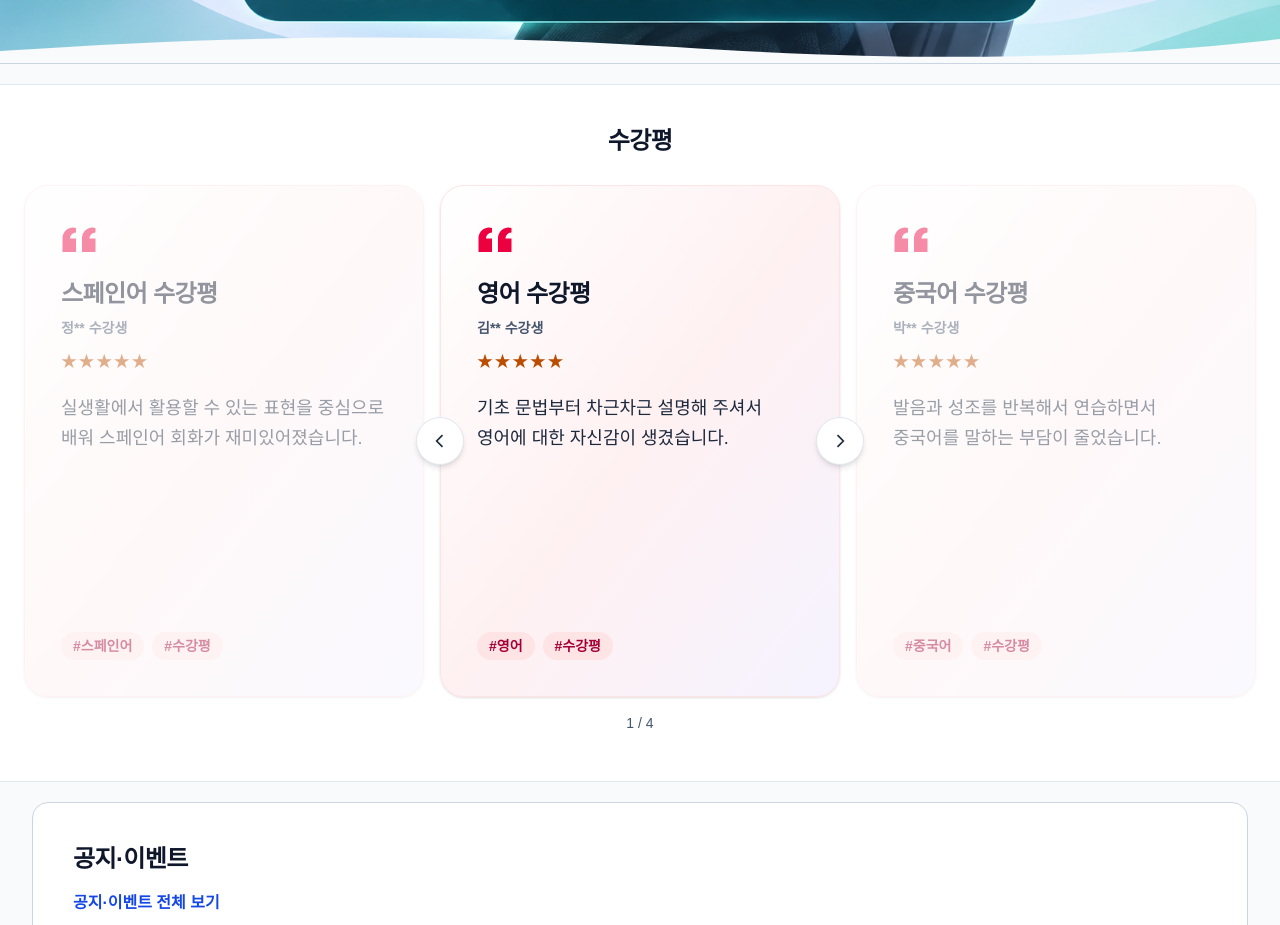
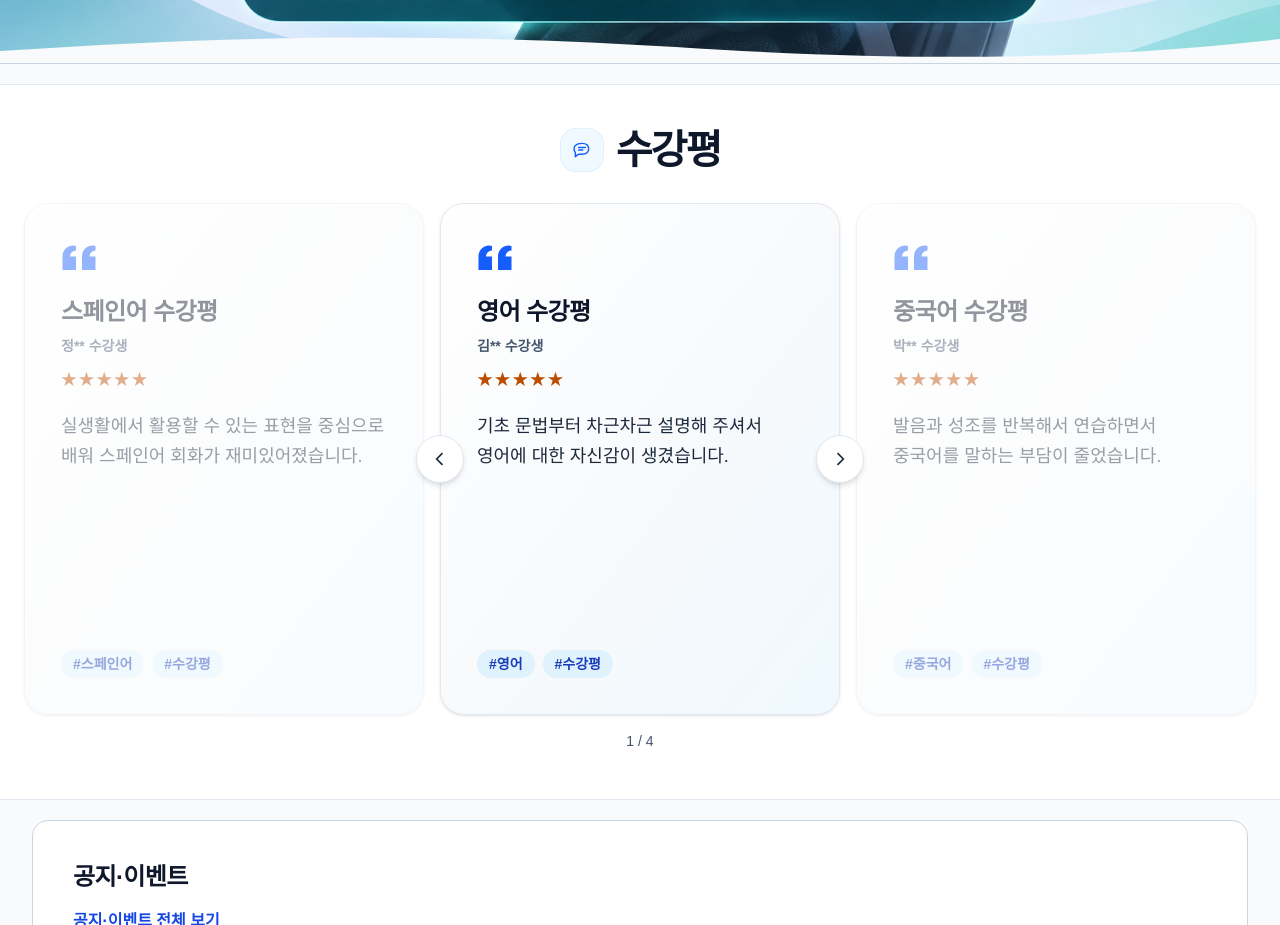
Before and after one commit to jeongjiyun777-ui/j-academy, a Next.js app in the folder frontend/: page / in a window 1280 px wide. Shown: the part 780-1705 px from the top of the page. Built offline with nearby package versions, Linux system fonts and the light colour scheme.

Commit message:
수강평 제목과 카드 색상을 메인 테마에 맞춤

```diff
--- a/frontend/app/(components)/home/HomeSections.tsx
+++ b/frontend/app/(components)/home/HomeSections.tsx
@@ -32,7 +32,13 @@ export default function HomeSections() {
       </section>
 
       <section id="reviews" aria-labelledby="reviews-heading" className="scroll-mt-64 border-y border-slate-200 bg-white py-10 -mx-4 sm:-mx-6 md:scroll-mt-44 lg:-mx-8 lg:scroll-mt-36">
-        <h2 id="reviews-heading" className="text-center text-2xl font-bold tracking-tight text-slate-900">
+        <h2 id="reviews-heading" className="flex items-center justify-center gap-3 text-[clamp(1.75rem,4vw,2.5rem)] font-semibold leading-tight tracking-[-0.05em] text-slate-900">
+          <span className="grid size-11 shrink-0 place-items-center rounded-2xl bg-sky-50 text-blue-600 ring-1 ring-inset ring-sky-100">
+            <svg aria-hidden="true" viewBox="0 0 24 24" fill="none" stroke="currentColor" strokeWidth="1.7" strokeLinecap="round" strokeLinejoin="round" className="size-5">
+              <path d="M7 17.5 4 20v-5.2A7 7 0 0 1 4 6.5C5.8 4.8 8.4 4 12 4c5.1 0 8 2.6 8 6.5S17.1 17 12 17H8.5L7 17.5Z" />
+              <path d="M8 9h8m-8 3h5" />
+            </svg>
+          </span>
           수강평
         </h2>
         <ReviewCarousel />
--- a/frontend/app/(components)/home/ReviewCarousel.tsx
+++ b/frontend/app/(components)/home/ReviewCarousel.tsx
@@ -5,7 +5,7 @@ import { REVIEW_DATA } from "./reviewData";
 
 const total = REVIEW_DATA.length;
 const arrowClass =
-  "pointer-events-auto grid size-11 place-items-center rounded-full border border-slate-200 bg-white text-slate-800 shadow-md hover:bg-pink-50 focus-visible:outline-2 focus-visible:outline-offset-2 focus-visible:outline-pink-600 sm:size-12";
+  "pointer-events-auto grid size-11 place-items-center rounded-full border border-slate-200 bg-white text-slate-800 shadow-md hover:bg-sky-50 focus-visible:outline-2 focus-visible:outline-offset-2 focus-visible:outline-blue-600 sm:size-12";
 
 function ReviewCard({ index, active }: { index: number; active: boolean }) {
   const { name, subject, review } = REVIEW_DATA[index];
@@ -13,18 +13,18 @@ function ReviewCard({ index, active }: { index: number; active: boolean }) {
   return (
     <article
       aria-hidden={!active}
-      className={`flex min-h-[25rem] w-full flex-col rounded-3xl border border-rose-100 bg-gradient-to-br from-white via-rose-50 to-violet-50 p-6 shadow-sm sm:min-h-[32rem] sm:p-9 ${active ? "" : "opacity-45"}`}
+      className={`flex min-h-[25rem] w-full flex-col rounded-3xl border border-slate-200 bg-gradient-to-br from-white via-slate-50 to-sky-50 p-6 shadow-sm sm:min-h-[32rem] sm:p-9 ${active ? "" : "opacity-45"}`}
     >
-      <svg aria-hidden="true" viewBox="0 0 24 24" className="size-9 fill-rose-600">
+      <svg aria-hidden="true" viewBox="0 0 24 24" className="size-9 fill-blue-600">
         <path d="M10 4v3a4 4 0 0 0-4 4h4v9H1v-9a7 7 0 0 1 9-7Zm13 0v3a4 4 0 0 0-4 4h4v9h-9v-9a7 7 0 0 1 9-7Z" />
       </svg>
       <h3 className="mt-5 text-2xl font-bold tracking-tight text-slate-900">{subject} 수강평</h3>
       <p className="mt-2 text-sm font-semibold text-slate-600">{name} 수강생</p>
       <span role="img" aria-label="별점 5점 만점에 5점" className="mt-3 tracking-widest text-amber-700">★★★★★</span>
       <blockquote className="mt-5 break-keep text-lg leading-relaxed text-slate-800">{review}</blockquote>
-      <div className="mt-auto flex flex-wrap gap-2 pt-8 text-sm font-semibold text-rose-800">
-        <span className="rounded-full bg-rose-100 px-3 py-1">#{subject}</span>
-        <span className="rounded-full bg-rose-100 px-3 py-1">#수강평</span>
+      <div className="mt-auto flex flex-wrap gap-2 pt-8 text-sm font-semibold text-blue-800">
+        <span className="rounded-full bg-sky-100 px-3 py-1">#{subject}</span>
+        <span className="rounded-full bg-sky-100 px-3 py-1">#수강평</span>
       </div>
     </article>
   );
```
